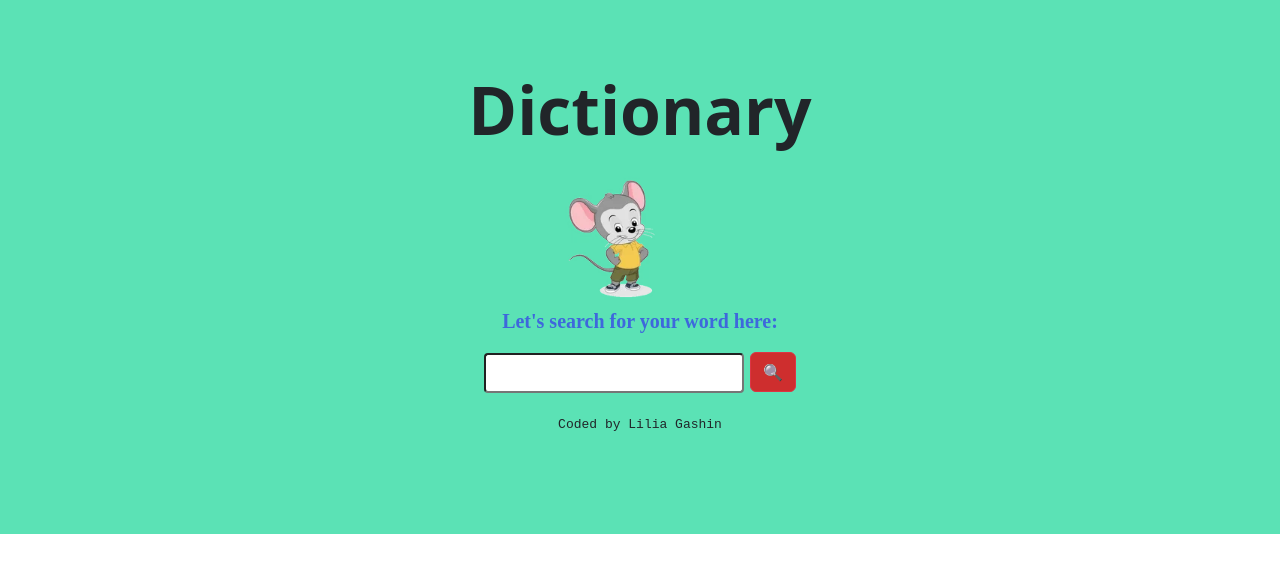
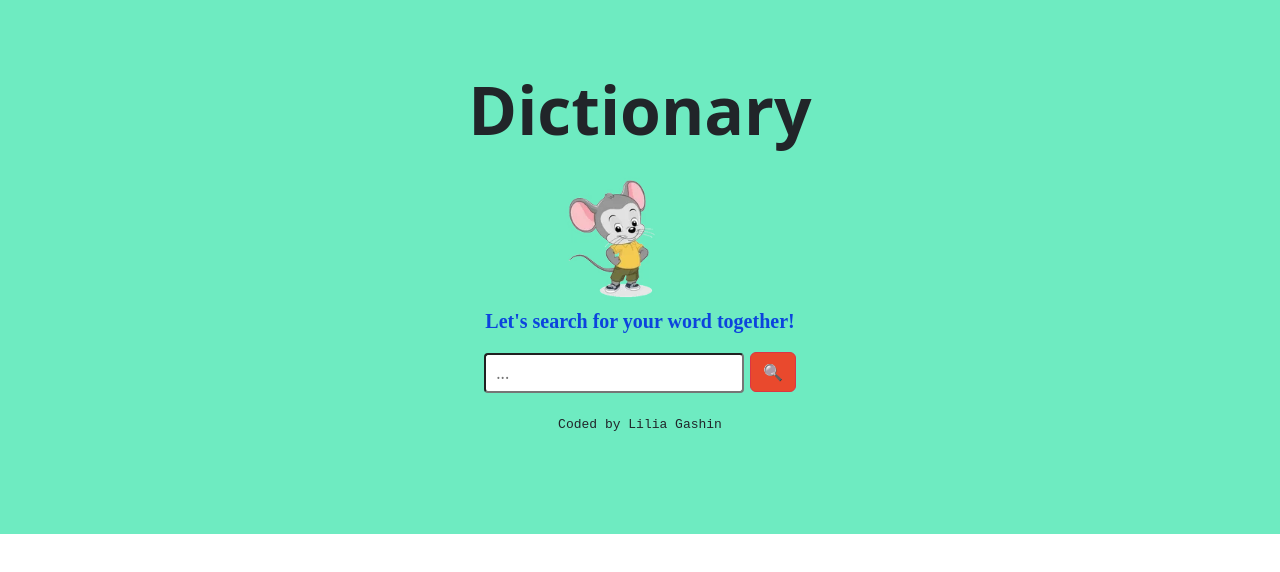
Before and after one commit to codinglil/dictionary-app-react, a React (Create React App) app: page / in a window 1280 px wide. Shown: the top 572 px of the page. Built offline with nearby package versions, Linux system fonts and the light colour scheme.

Commit message:
added axios

```diff
--- a/package.json
+++ b/package.json
@@ -6,6 +6,7 @@
     "@testing-library/jest-dom": "^5.16.5",
     "@testing-library/react": "^13.3.0",
     "@testing-library/user-event": "^13.5.0",
+    "axios": "^0.27.2",
     "bootstrap": "^5.2.0",
     "react": "^18.2.0",
     "react-bootstrap": "^2.5.0",
--- a/src/App.css
+++ b/src/App.css
@@ -1,6 +1,6 @@
 .App {
   text-align: center;
-  background-color: rgb(91, 226, 181);
+  background-color: rgb(110, 235, 193);
   padding-bottom: 100px;
   padding-top: 30px;
 }
--- a/src/App.js
+++ b/src/App.js
@@ -17,7 +17,7 @@ export default function App() {
         </header>
         <main>
           <h3 className="search-for-invite">
-            Let's search for your word here:
+            Let's search for your word together!
           </h3>
           <Dictionary />
         </main>
--- a/src/Dictionary.css
+++ b/src/Dictionary.css
@@ -5,7 +5,7 @@
 .search-for-invite {
   font-family: cursive;
   font-size: 20px;
-  color: rgb(62, 104, 220);
+  color: rgb(12, 68, 221);
   font-weight: 700;
 }
 
@@ -17,7 +17,7 @@
 }
 
 .btn-danger {
-  background-color: rgb(206, 46, 46) !important;
+  background-color: rgb(233, 73, 45) !important;
   height: 40px;
   position: relative;
   top: -3px;
--- a/src/Dictionary.js
+++ b/src/Dictionary.js
@@ -1,5 +1,6 @@
 import React, { useState } from "react";
 import "./Dictionary.css";
+import axios from "axios";
 
 export default function Dictionary() {
   let [theword, setTheword] = useState("");
@@ -7,9 +8,15 @@ export default function Dictionary() {
   function handleTheword(event) {
     setTheword(event.target.value);
   }
+
+  function handleResponse(response) {
+    console.log(response.data[0]);
+  }
   function search(event) {
     event.preventDefault();
-    alert(`Searching for "${theword}" definition`);
+
+    let apiUrl = `https://api.dictionaryapi.dev/api/v2/entries/en/${theword}`;
+    axios.get(apiUrl).then(handleResponse);
   }
 
   return (
@@ -17,6 +24,7 @@ export default function Dictionary() {
       <form onSubmit={search}>
         <input
           type="search"
+          placeholder="  ..."
           className="search-space"
           onChange={handleTheword}
         ></input>
```
Also changed, not shown: 1 other file (tests, documents, lock files or other folders).
